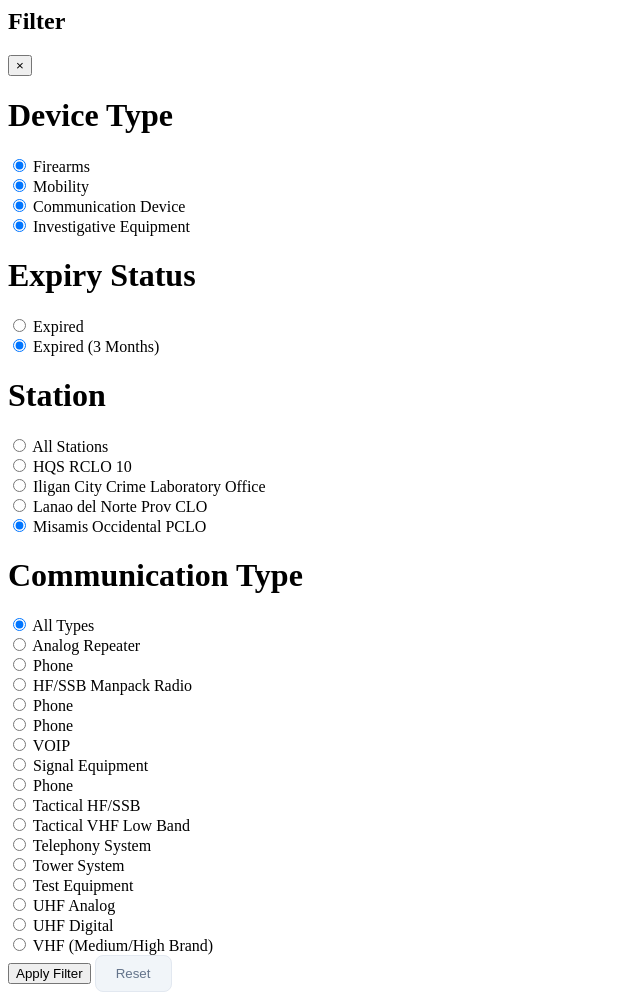
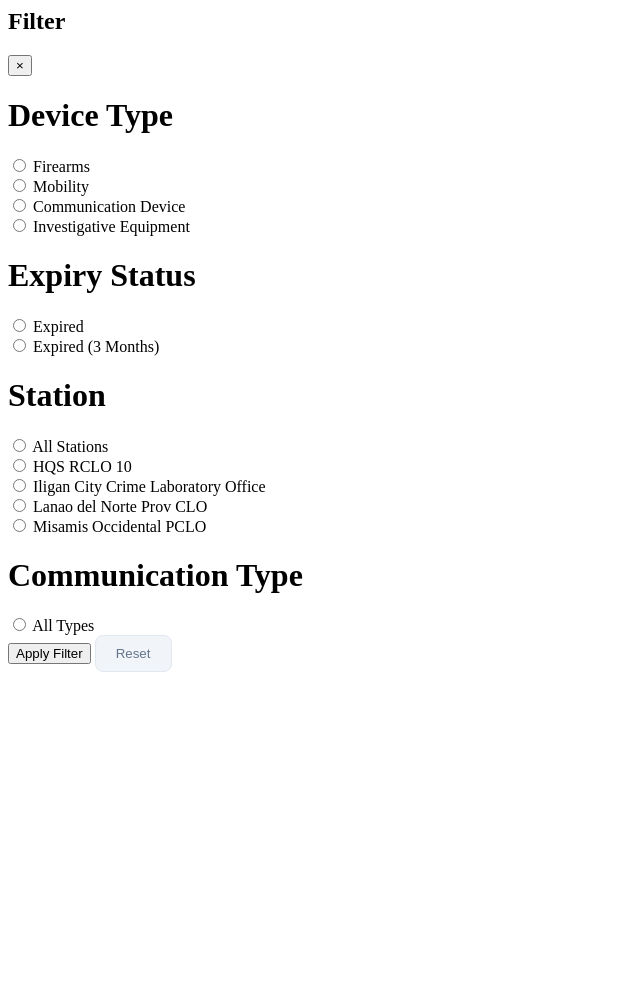
Before and after one commit to 2502-XU-CSCC22A/Region-10-Forensic-Unit---LMS, a Django app: template disposal/templates/disposal/filter_modal.html in a window 1280 px wide. Shown: the whole page, without its empty margins (0-640 px from the left). After the commit the page ends 672 px from the top, so only its background shows below. Run offline with Django 5.2, Linux system fonts and the light colour scheme; the template is opened without the code that fills it, so the values that code supplies are empty; parts of the project's set-up code (start-up, migrations or seed data) failed here and were passed over.

Commit message:
Working download and filter buttons: Navbar not yet updated and learn more

```diff
--- a/disposal/static/disposal/disposal_style.css
+++ b/disposal/static/disposal/disposal_style.css
@@ -162,11 +162,17 @@ body {
     font-size: 14px;
     font-weight: 500;
     transition: background 0.2s;
+    text-decoration: none;
 }
 
 .btn-outline:hover {
     border-color: #3f51b5;
     color: #3f51b5;
+}
+
+a:has(.btn-outline) {
+    text-decoration: none;
+    color: inherit;
 }
 
 .learn-more-link {
--- a/disposal/templates/disposal/filter_modal.html
+++ b/disposal/templates/disposal/filter_modal.html
@@ -15,22 +15,22 @@
                     <h1>Device Type</h1>
                     <div class="tag-container">
                         <div class="filter-item">
-                            <input type="radio" name="Firearms" value="Firearm" id="firearm" checked>
+                            <input type="radio" name="device_type" value="firearms" id="firearm">
                             <label for="firearm" class="filter-tag">Firearms</label>
                         </div>
 
                         <div class="filter-item">
-                            <input type="radio" name="Mobility" value="Mobility" id="mobility" checked>
+                            <input type="radio" name="device_type" value="mobility" id="mobility" >
                             <label for="mobility" class="filter-tag">Mobility</label>
                         </div>
 
                         <div class="filter-item">
-                            <input type="radio" name="Communication_Device" value="Communication_Device" id="comm_dev" checked>
+                            <input type="radio" name="device_type" value="communications" id="comm_dev" >
                             <label for="comm_dev" class="filter-tag">Communication Device</label>
                         </div>
 
                         <div class="filter-item">
-                            <input type="radio" name="Investigative_Equipment" value="Investigative_Equipment" id="inv_equipment" checked>
+                            <input type="radio" name="device_type" value="investigative_equipment" id="inv_equipment" >
                             <label for="inv_equipment" class="filter-tag">Investigative Equipment</label>
                         </div>
                     </div>
@@ -40,11 +40,11 @@
                     <h1>Expiry Status</h1>
                     <div class="tag-container">
                         <div class="filter-item">
-                            <input type="radio" name="expiry_status" value="Expired" id="expired" checked>
+                            <input type="radio" name="expiry_status" value="Expired" id="expired" >
                             <label for="expired" class="filter-tag">Expired</label>
                         </div>
                         <div class="filter-item">
-                            <input type="radio" name="expiry_status" value="Expired" id="expired_3Months" checked>
+                            <input type="radio" name="expiry_status" value="expired_3Months" id="expired_3Months" >
                             <label for="expired" class="filter-tag">Expired (3 Months)</label>
                         </div>
                     </div>
@@ -54,23 +54,23 @@
                     <h1>Station</h1>
                     <div class="tag-container">
                         <div class="filter-item">
-                            <input type="radio" name="station" value="all" id="all_types_station" checked>
+                            <input type="radio" name="station" value="all" id="all_types_station" >
                             <label for="all_types" class="filter-tag">All Stations</label>
                         </div>
                         <div class="filter-item">
-                            <input type="radio" name="station" value="HQS RCLO 10" id="hqs" checked>
+                            <input type="radio" name="station" value="HQS RCLO 10" id="hqs" >
                             <label for="hqs" class="filter-tag">HQS RCLO 10</label>
                         </div>
                         <div class="filter-item">
-                            <input type="radio" name="station" value="Iligan City Crime Laboratory Office" id="iligan" checked>
+                            <input type="radio" name="station" value="Iligan City Crime Laboratory Office" id="iligan" >
                             <label for="iligan" class="filter-tag">Iligan City Crime Laboratory Office</label>
                         </div>
                         <div class="filter-item">
-                            <input type="radio" name="station" value="Lanao del Norte Prov CLO" id="lanao" checked>
+                            <input type="radio" name="station" value="Lanao del Norte Prov CLO" id="lanao" >
                             <label for="lanao" class="filter-tag">Lanao del Norte Prov CLO</label>
                         </div>
                         <div class="filter-item">
-                            <input type="radio" name="station" value="Misamis Occidental PCLO" id="misamis" checked>
+                            <input type="radio" name="station" value="Misamis Occidental PCLO" id="misamis" >
                             <label for="misamis" class="filter-tag">Misamis Occidental PCLO</label>
                         </div>
                     </div>
@@ -80,88 +80,8 @@
                     <h1>Communication Type</h1>
                     <div class="tag-container">
                         <div class="filter-item">
-                            <input type="radio" name="comm_type" value="all" id="all_types_communications" checked>
+                            <input type="radio" name="comm_type" value="all" id="all_types_communications" >
                             <label for="all_types" class="filter-tag">All Types</label>
-                        </div>
-
-                        <div class="filter-item">
-                            <input type="radio" name="comm_type" value="Analog Repeater" id="analog">
-                            <label for="analog" class="filter-tag">Analog Repeater</label>
-                        </div>
-
-                        <div class="filter-item">
-                            <input type="radio" name="comm_type" value="Phone" id="phone">
-                            <label for="phone" class="filter-tag">Phone</label>
-                        </div>
-
-                        <div class="filter-item">
-                            <input type="radio" name="comm_type" value="HF/SSB Manpack Radio" id="HF/SSB">
-                            <label for="HF/SSB" class="filter-tag">HF/SSB Manpack Radio</label>
-                        </div>
-
-                        <div class="filter-item">
-                            <input type="radio" name="comm_type" value="Mobile Radio UHF" id="UHF">
-                            <label for="UHF" class="filter-tag">Phone</label>
-                        </div>
-
-                        <div class="filter-item">
-                            <input type="radio" name="comm_type" value="Mobile Radio VHF" id="VHF">
-                            <label for="VHF" class="filter-tag">Phone</label>
-                        </div>
-
-                        <div class="filter-item">
-                            <input type="radio" name="comm_type" value="VOIP" id="VOIP">
-                            <label for="VOIP" class="filter-tag">VOIP</label>
-                        </div>
-
-                        <div class="filter-item">
-                            <input type="radio" name="comm_type" value="Other Signal Equipment" id="Signal_Equipment">
-                            <label for="Signal_Equipment" class="filter-tag">Signal Equipment</label>
-                        </div>
-
-                        <div class="filter-item">
-                            <input type="radio" name="comm_type" value="Public Address System" id="PAS">
-                            <label for="PAS" class="filter-tag">Phone</label>
-                        </div>
-
-                        <div class="filter-item">
-                            <input type="radio" name="comm_type" value="Tactical HF/SSB" id="Tactical_HF/SSB">
-                            <label for="Tactical HF/SSB" class="filter-tag">Tactical HF/SSB</label>
-                        </div>
-
-                        <div class="filter-item">
-                            <input type="radio" name="comm_type" value="Tactical VHF Low Band" id="VHF_LowBand">
-                            <label for="VHF Low Band" class="filter-tag">Tactical VHF Low Band</label>
-                        </div>
-
-                        <div class="filter-item">
-                            <input type="radio" name="comm_type" value="Telephony System" id="Telephony">
-                            <label for="Telephony" class="filter-tag">Telephony System</label>
-                        </div>
-
-                        <div class="filter-item">
-                            <input type="radio" name="comm_type" value="Tower System" id="Tower_System">
-                            <label for="Tower System" class="filter-tag">Tower System</label>
-                        </div>
-
-                        <div class="filter-item">
-                            <input type="radio" name="comm_type" value="Test Equipment" id="Test_Equipment">
-                            <label for="Test Equipment" class="filter-tag">Test Equipment</label>
-                        </div>
-
-                        <div class="filter-item">
-                            <input type="radio" name="comm_type" value="UHF Analog" id="UHF_Analog">
-                            <label for="UHF Analog" class="filter-tag">UHF Analog</label>
-                        </div>
-
-                        <div class="filter-item">
-                            <input type="radio" name="comm_type" value="UHF Digital" id="UHF_Digital">
-                            <label for="UHF Digital" class="filter-tag">UHF Digital</label>
-                        </div>
-
-                        <div class="filter-item">
-                            <input type="radio" name="comm_type" value="VHF (Medium/High Brand)" id="VHF_(Medium/High Brand)">
-                            <label for="VHF (Medium/High Brand)" class="filter-tag">VHF (Medium/High Brand)</label>
                         </div>
                     </div>
                 </div>
--- a/disposal/urls.py
+++ b/disposal/urls.py
@@ -4,4 +4,5 @@ from . import views
 urlpatterns = [
     # When someone visits /disposal/, call the disposal_list view
     path('', views.disposal_list, name='disposal_list'),
+    path('disposal/export/', views.export_disposal_csv, name='export_disposal_csv'),
 ]
```
Also changed, not shown: disposal/static/disposal/filter_modal.css (+19 -0 lines), disposal/templates/disposal/disposal.html (+11 -4 lines), disposal/views.py (+58 -5 lines), config/migrations/0001_initial.py (added), config/migrations/__init__.py (added), disposal/migrations/0001_initial.py.
